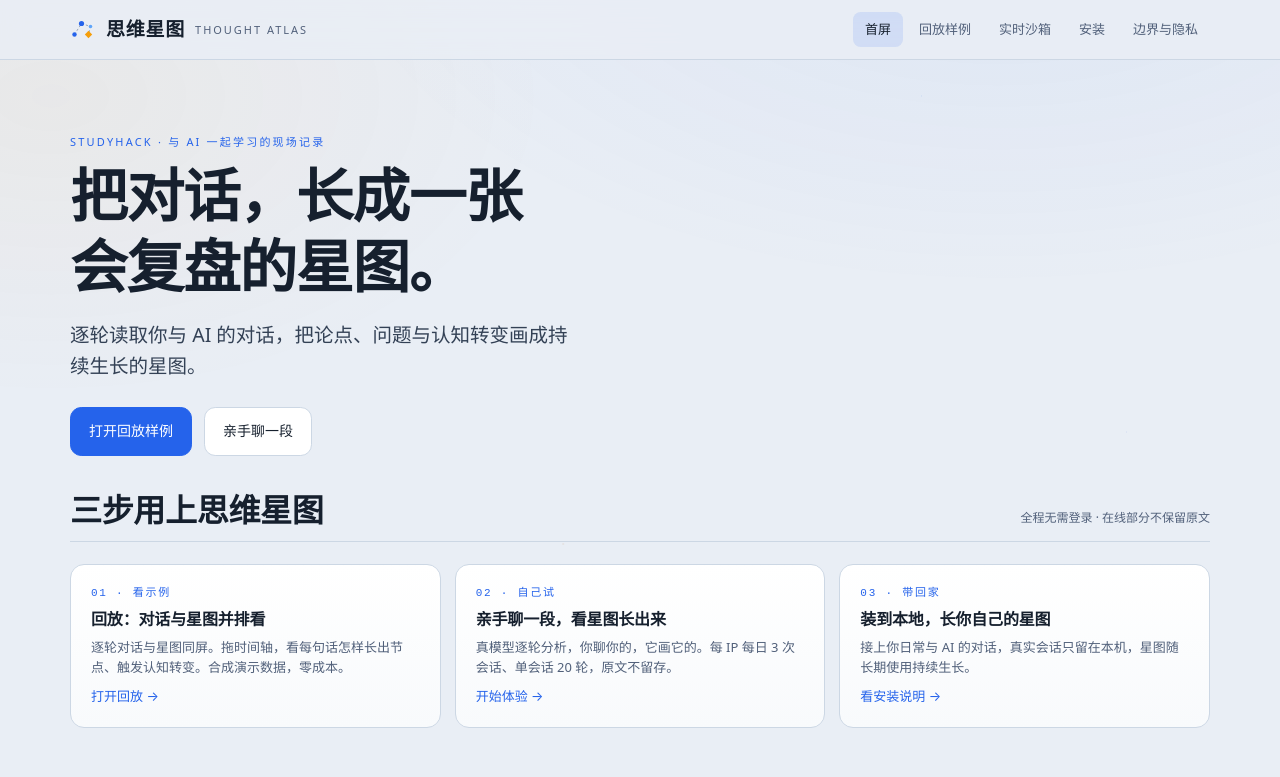
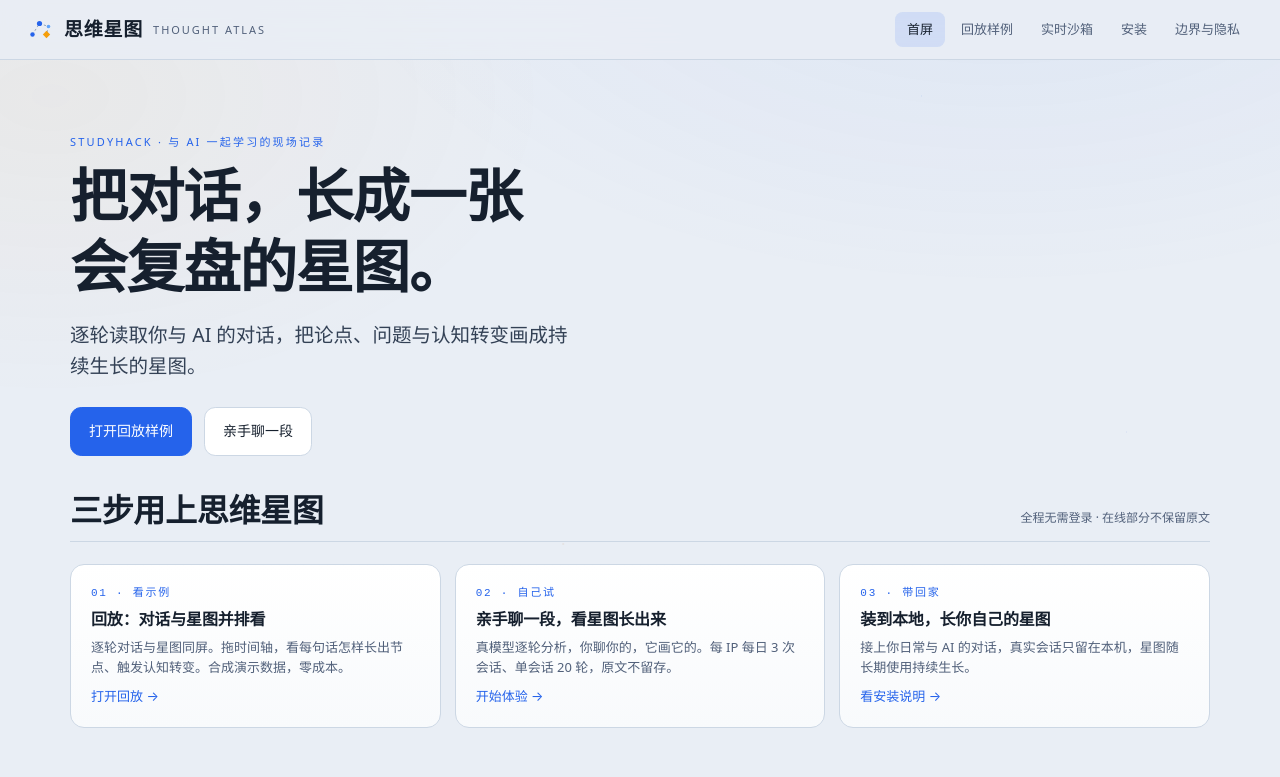
Before and after one commit to lwl-ManchesterCity/thought-atlas, a website with bundled scripts: page site/web/index.html in a window 1280 px wide. Shown: the top 777 px of the page. Built offline with nearby package versions, Linux system fonts and the light colour scheme; what @thought-atlas/core would draw is missing.

Commit message:
头部改通栏：品牌与导航贴边 28px，宽屏不再大留白
正文容器保持居中不变；移动端 14px 不变；1280/1500/390 复验无溢出

```diff
--- a/site/web/site.css
+++ b/site/web/site.css
@@ -110,9 +110,9 @@ kbd {
 }
 
 .site-header-inner {
-  max-width: var(--maxw);
-  margin: 0 auto;
-  padding: calc(12px * var(--site-space)) calc(20px * var(--site-space));
+  max-width: none;
+  margin: 0;
+  padding: calc(12px * var(--site-space)) calc(28px * var(--site-space));
   display: flex;
   align-items: center;
   gap: calc(20px * var(--site-space));
```
Also changed, not shown: CHANGELOG.md, evidence/d7-layout/brand-1280.png, evidence/d7-layout/brand-1500.png (added).
